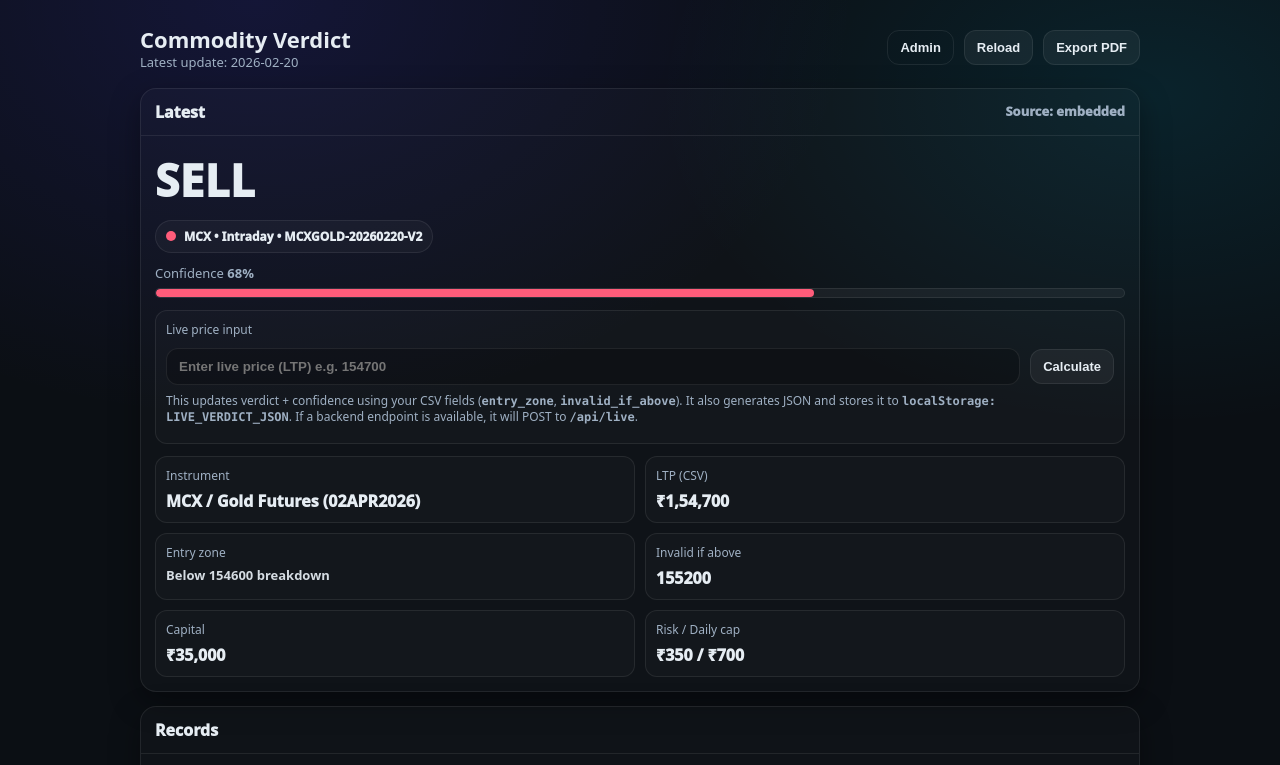
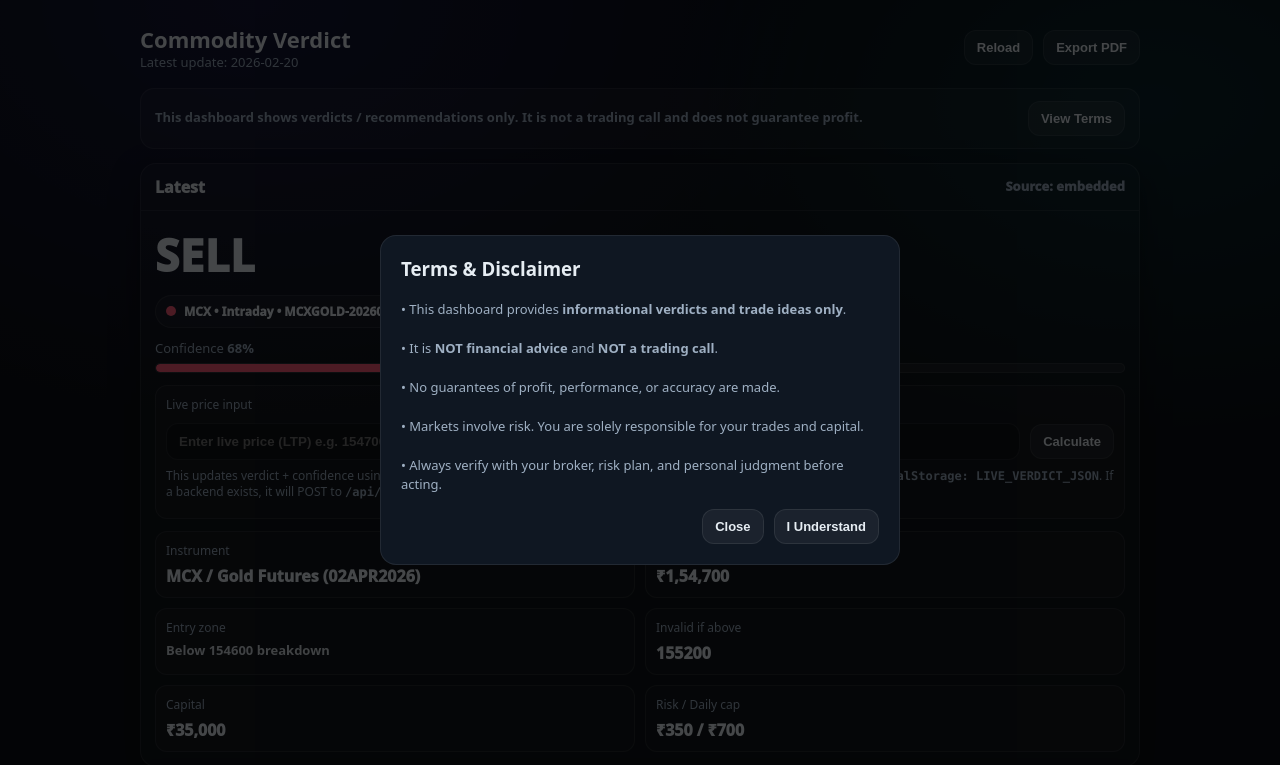
Before and after one commit to via-decide/live, a website: page index.html in a window 1280 px wide. Shown: the top 765 px of the page. Drawn offline with nearby package versions, Linux system fonts and the light colour scheme; no server answers.

Commit message:
Update index.html

```diff
--- a/index.html
+++ b/index.html
@@ -44,7 +44,6 @@ h1{margin:0;font-size:22px}
   cursor:pointer;font-weight:900;font-size:13px
 }
 .btn:hover{background:rgba(255,255,255,.08)}
-.btn.link{background:transparent}
 
 .panel{
   border:1px solid var(--line);
@@ -128,9 +127,22 @@ tr:hover td{background:rgba(255,255,255,.02)}
   font-weight:900
 }
 .smallNote{color:var(--muted);font-size:12px;margin-top:8px;line-height:1.35}
+
+/* Terms banner */
+.termsBanner{
+  border:1px solid rgba(255,255,255,.08);
+  background:rgba(255,255,255,.03);
+  border-radius:14px;
+  padding:12px 14px;
+  margin-bottom:14px;
+  display:flex;
+  gap:10px;
+  align-items:center;
+  justify-content:space-between;
+  flex-wrap:wrap;
+}
 </style>
 
-<!-- PDF export -->
 <script defer src="https://cdn.jsdelivr.net/npm/jspdf@2.5.1/dist/jspdf.umd.min.js"></script>
 </head>
 
@@ -142,11 +154,19 @@ tr:hover td{background:rgba(255,255,255,.02)}
       <div class="sub" id="subtitle">Loading…</div>
     </div>
     <div style="display:flex;gap:10px;flex-wrap:wrap">
-      <button class="btn link" id="btnAdmin">Admin</button>
       <button class="btn" id="btnReload">Reload</button>
       <button class="btn" id="btnPdf">Export PDF</button>
     </div>
   </header>
+
+  <!-- TERMS CTA (no admin link from index) -->
+  <section id="termsBanner" class="termsBanner">
+    <div style="font-size:13px;color:#9fb0c3;font-weight:800;line-height:1.35">
+      This dashboard shows <b>verdicts / recommendations only</b>.
+      It is <b>not a trading call</b> and <b>does not guarantee profit</b>.
+    </div>
+    <button id="openTerms" class="btn">View Terms</button>
+  </section>
 
   <!-- Latest -->
   <section class="panel">
@@ -179,9 +199,10 @@ tr:hover td{background:rgba(255,255,255,.02)}
             <button class="btn" id="btnCalc">Calculate</button>
           </div>
           <div class="smallNote">
-            This updates verdict + confidence using your CSV fields (<span class="v mono">entry_zone</span>, <span class="v mono">invalid_if_above</span>).
-            It also generates JSON and stores it to <span class="v mono">localStorage: LIVE_VERDICT_JSON</span>.
-            If a backend endpoint is available, it will POST to <span class="v mono">/api/live</span>.
+            This updates verdict + confidence using your CSV fields
+            (<span class="v mono">entry_zone</span>, <span class="v mono">invalid_if_above</span>).
+            It generates JSON and stores it in <span class="v mono">localStorage: LIVE_VERDICT_JSON</span>.
+            If a backend exists, it will POST to <span class="v mono">/api/live</span>.
           </div>
           <div id="calcMsg" class="smallNote"></div>
         </div>
@@ -236,17 +257,68 @@ tr:hover td{background:rgba(255,255,255,.02)}
   </section>
 </div>
 
+<!-- TERMS MODAL -->
+<div id="termsModal" style="
+position:fixed;
+inset:0;
+background:rgba(0,0,0,.7);
+display:none;
+align-items:center;
+justify-content:center;
+z-index:9999;
+padding:20px;">
+  <div style="
+  max-width:520px;
+  width:100%;
+  background:#0f1722;
+  border:1px solid rgba(255,255,255,.08);
+  border-radius:16px;
+  padding:20px;">
+    <h3 style="margin-top:0">Terms & Disclaimer</h3>
+    <p style="font-size:13px;color:#9fb0c3;line-height:1.5;margin-bottom:0">
+      • This dashboard provides <b>informational verdicts and trade ideas only</b>.<br><br>
+      • It is <b>NOT financial advice</b> and <b>NOT a trading call</b>.<br><br>
+      • No guarantees of profit, performance, or accuracy are made.<br><br>
+      • Markets involve risk. You are solely responsible for your trades and capital.<br><br>
+      • Always verify with your broker, risk plan, and personal judgment before acting.
+    </p>
+
+    <div style="display:flex;gap:10px;justify-content:flex-end;flex-wrap:wrap;margin-top:14px">
+      <button id="closeTerms" class="btn">Close</button>
+      <button id="acceptTerms" class="btn">I Understand</button>
+    </div>
+  </div>
+</div>
+
 <script>
 /** ====== SETTINGS ====== **/
-const LS_CSV_KEY = "VERDICT_CSV";         // from admin
-const LS_CSV_TS  = "VERDICT_CSV_TS";      // from admin
+const LS_CSV_KEY = "VERDICT_CSV";         // written by admin.html
+const LS_CSV_TS  = "VERDICT_CSV_TS";
 const LS_LIVE_JSON = "LIVE_VERDICT_JSON"; // generated JSON stored here
+const TERMS_KEY = "TERMS_ACCEPTED_V1";
 
-const CSV_URL = "verdict.csv";            // optional repo file
+const CSV_URL = "verdict.csv";
 
-/** Embedded fallback (your NEW template) */
+/** Embedded fallback (your new template) */
 const EMBEDDED = `record_id,date,ltp,capital_inr,market,instrument,mode,verdict,confidence_score_percent,entry_zone,invalid_if_above,risk_per_trade_inr,daily_loss_cap_inr
 MCXGOLD-20260220-V2,2026-02-20,154700,35000,MCX,Gold Futures (02APR2026),Intraday,SELL,68,"Below 154600 breakdown","155200",350,700`;
+
+/** ====== TERMS (CTA + modal) ====== **/
+const banner=document.getElementById("termsBanner");
+const modal=document.getElementById("termsModal");
+const openTerms=document.getElementById("openTerms");
+const acceptTerms=document.getElementById("acceptTerms");
+const closeTerms=document.getElementById("closeTerms");
+
+function showTerms(){ modal.style.display="flex"; }
+function hideTerms(){ modal.style.display="none"; }
+openTerms.onclick=showTerms;
+closeTerms.onclick=hideTerms;
+acceptTerms.onclick=()=>{ localStorage.setItem(TERMS_KEY,"1"); hideTerms(); };
+
+if(!localStorage.getItem(TERMS_KEY)){
+  showTerms();
+}
 
 /** ====== CSV PARSER (quoted safe) ====== **/
 function parseCSV(text){
@@ -320,15 +392,7 @@ function esc(s){
     .replaceAll("'","&#039;");
 }
 
-/** ====== LIVE PRICE LOGIC ======
-  Uses entry_zone + invalid_if_above to update verdict/confidence.
-  - If entry_zone includes "below <N>" => SELL bias trigger when price < N
-  - If entry_zone includes "above <N>" => BUY bias trigger when price > N
-  - invalid_if_above (number): if price > invalid => setup invalid -> HOLD with low confidence
-  Confidence adjustment:
-    base = CSV confidence_score_percent
-    distance factor increases confidence when moving away from trigger in the "right" direction
-*/
+/** ====== LIVE PRICE LOGIC ====== **/
 function extractFirstNumber(s){
   const m = String(s||"").replace(/,/g,"").match(/(-?\d+(\.\d+)?)/);
   return m ? Number(m[1]) : null;
@@ -343,7 +407,6 @@ function computeLiveUpdate(row, livePrice){
   let conf = baseConf;
   let reason = "Based on CSV template";
 
-  // invalidation rule
   if(invalidAbove != null && livePrice > invalidAbove){
     verdict = "HOLD";
     conf = Math.max(10, Math.min(35, baseConf * 0.5));
@@ -351,15 +414,13 @@ function computeLiveUpdate(row, livePrice){
     return { verdict, conf, reason, invalidated:true };
   }
 
-  // detect direction hints
   const isBelow = entryText.includes("below");
   const isAbove = entryText.includes("above");
 
   if(entryNum != null && isBelow){
-    // SELL trigger when price < entryNum
     if(livePrice < entryNum){
       verdict = "SELL";
-      const dist = Math.min(1, Math.max(0, (entryNum - livePrice) / Math.max(1, entryNum*0.01))); // scaled
+      const dist = Math.min(1, Math.max(0, (entryNum - livePrice) / Math.max(1, entryNum*0.01)));
       conf = Math.max(baseConf, Math.min(95, baseConf + dist*20));
       reason = `Trigger: price (${livePrice}) below entry threshold (${entryNum})`;
     }else{
@@ -368,7 +429,6 @@ function computeLiveUpdate(row, livePrice){
       reason = `No trigger: price (${livePrice}) not below entry threshold (${entryNum})`;
     }
   } else if(entryNum != null && isAbove){
-    // BUY trigger when price > entryNum
     if(livePrice > entryNum){
       verdict = "BUY";
       const dist = Math.min(1, Math.max(0, (livePrice - entryNum) / Math.max(1, entryNum*0.01)));
@@ -380,7 +440,6 @@ function computeLiveUpdate(row, livePrice){
       reason = `No trigger: price (${livePrice}) not above entry threshold (${entryNum})`;
     }
   } else {
-    // fallback: keep csv verdict, tiny tweak by proximity to invalid
     verdict = (row.verdict||"HOLD").toUpperCase();
     if(invalidAbove != null){
       const headroom = Math.max(0, invalidAbove - livePrice);
@@ -471,7 +530,6 @@ function render(){
     tbody.appendChild(tr);
   }
 
-  // reset calc message
   document.getElementById("calcMsg").textContent = "";
 }
 
@@ -480,7 +538,12 @@ async function loadData(){
   const ls = localStorage.getItem(LS_CSV_KEY);
   if(ls && ls.trim().length>10){
     const ts = localStorage.getItem(LS_CSV_TS);
-    STATE.source = ts ? `localStorage (admin) • saved ${new Date(Number(ts)).toLocaleString()}` : "localStorage (admin)";
+    let suffix = "";
+    if(ts){
+      const d = new Date(Number(ts));
+      suffix = isNaN(d.getTime()) ? "" : ` • saved ${d.toLocaleString()}`;
+    }
+    STATE.source = `localStorage (admin)${suffix}`;
     STATE.records = parseCSV(ls.trim());
     return;
   }
@@ -498,8 +561,6 @@ async function loadData(){
 
 /** ====== BACKEND POST (optional) ====== **/
 async function postLiveToBackend(payload){
-  // If you deploy a backend, implement POST /api/live that accepts JSON.
-  // This frontend will try; if it fails, it silently continues (local-only).
   try{
     const res = await fetch("/api/live", {
       method:"POST",
@@ -534,7 +595,6 @@ async function onCalculate(){
 
   const live = computeLiveUpdate(latest, v);
 
-  // Build JSON payload (what backend should persist)
   const json = {
     type: "live_verdict_update",
     ts: Date.now(),
@@ -556,24 +616,19 @@ async function onCalculate(){
     invalidated: !!live.invalidated
   };
 
-  // Store locally (always)
   localStorage.setItem(LS_LIVE_JSON, JSON.stringify(json, null, 2));
-
-  // Try backend (optional)
   const backendResp = await postLiveToBackend(json);
 
-  // Reflect immediately in UI (front-end view)
   latest.ltp = String(v);
   latest.verdict = live.verdict;
   latest.confidence_score_percent = String(Math.round(live.conf*10)/10);
-  // Keep entry/invalid unchanged; no bias_reason column in your new template.
 
   render();
 
-  const msg = backendResp
-    ? `Updated. Saved locally + backend OK. JSON stored in localStorage(LIVE_VERDICT_JSON).`
-    : `Updated. Saved locally. (Backend /api/live not available.) JSON stored in localStorage(LIVE_VERDICT_JSON).`;
-  document.getElementById("calcMsg").textContent = msg;
+  document.getElementById("calcMsg").textContent =
+    backendResp
+      ? "Updated. Saved locally + backend OK."
+      : "Updated. Saved locally. (Backend /api/live not available.)";
 }
 
 /** ====== PDF EXPORT (latest of current filter) ====== **/
@@ -633,7 +688,6 @@ document.getElementById("btnReload").addEventListener("click", async ()=>{
   await boot();
 });
 document.getElementById("btnPdf").addEventListener("click", exportPDF);
-document.getElementById("btnAdmin").addEventListener("click", ()=>{ window.location.href="./admin.html"; });
 
 document.querySelectorAll(".filter").forEach(el=>{
   el.addEventListener("click", ()=>{
```
